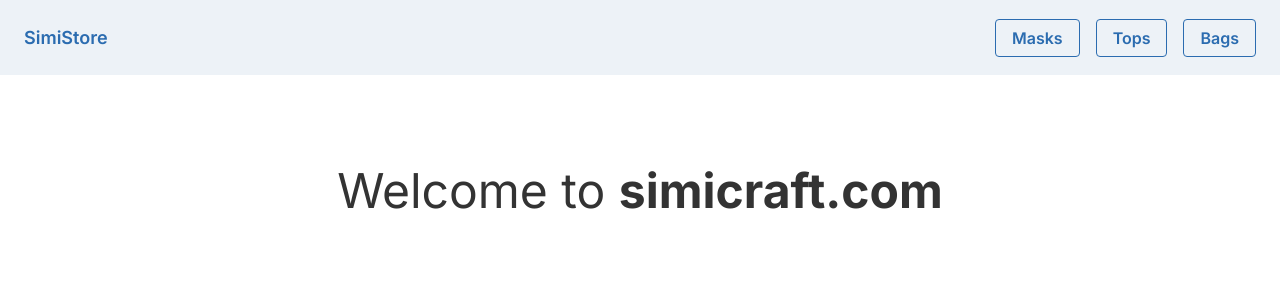
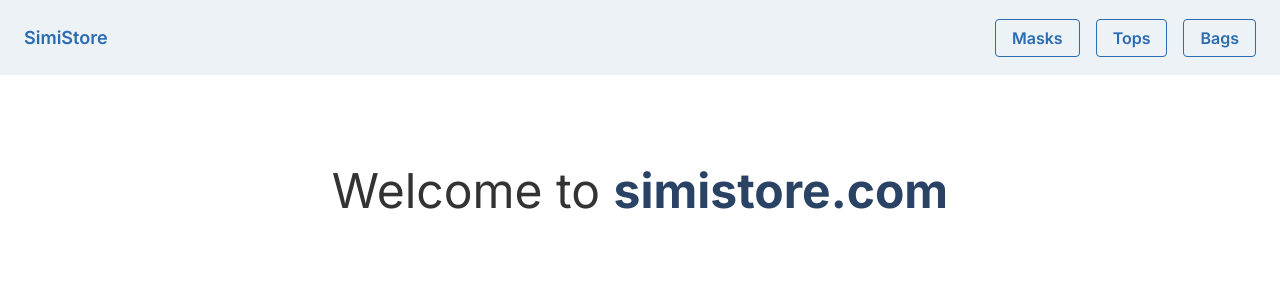
Before and after one commit to akhilsukh/simistore, a Next.js app: page / in a window 1280 px wide. Shown: the top 300 px of the page. Built offline with nearby package versions, Linux system fonts and the light colour scheme.

Commit message:
Changed website name

```diff
--- a/pages/index.js
+++ b/pages/index.js
@@ -5,12 +5,12 @@ export default function IndexPage() {
   return (
     <div>
       <Head>
-        <title>SimiCraft</title>
+        <title>simistore</title>
       </Head>
       <Nav />
       <div className="py-20">
         <h1 className="text-5xl text-center text-accent-1">
-          Welcome to <b>simicraft.com</b>
+          Welcome to <b className="text-blue-900">simistore.com</b>
         </h1>
       </div>
     </div>
```
